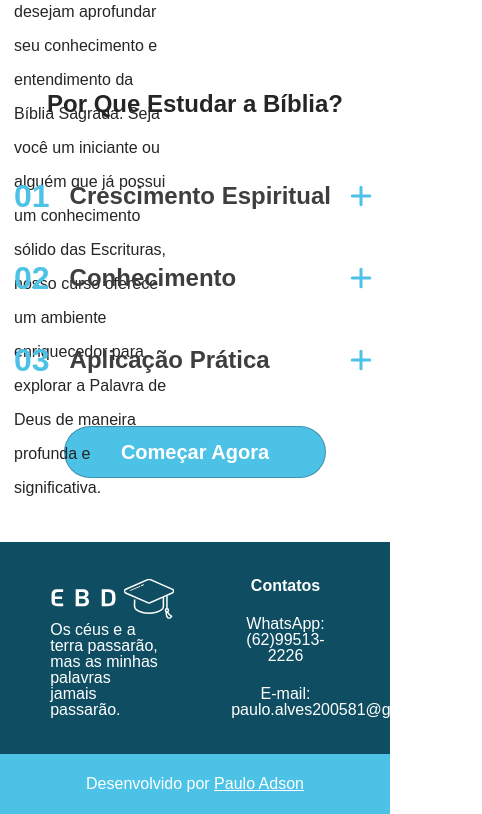
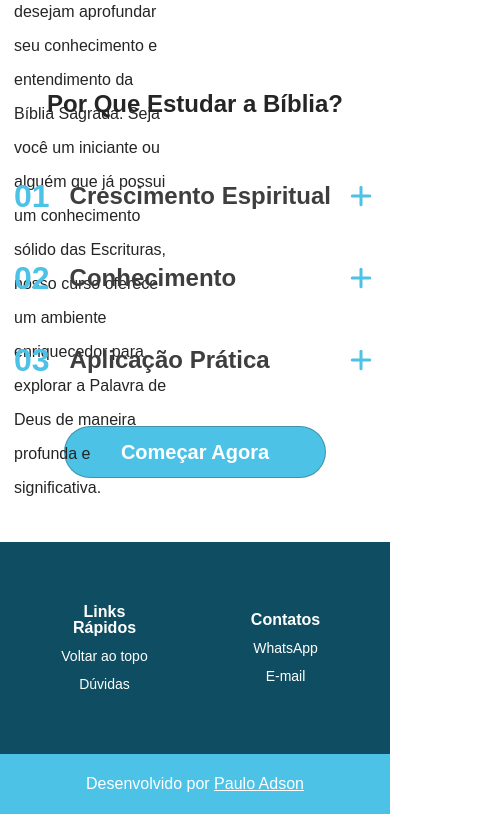
Before and after one commit to PauloAdson/escola-biblica, a React (Create React App) app: page / in a window 390 px wide. Shown: the part 1123-1937 px from the top of the page, 482 px wide, since content can reach past the window. Built offline with nearby package versions, Linux system fonts and the light colour scheme; a web font is replaced by a local one.

Commit message:
arrumando a responsividade do site

```diff
--- a/src/components/Footer/Footer.jsx
+++ b/src/components/Footer/Footer.jsx
@@ -23,8 +23,8 @@ export class Footer extends React.Component {
                         <div className="footer__content-links footer__content-height">
                             <h4>Contatos</h4>
 
-                            <p>WhatsApp: <a href="https://wa.me/5562995132226" target="_blank">(62)99513-2226</a></p>
-                            <p>E-mail: <a href="mailto:paulo.alves200581@gmail.com">paulo.alves200581@gmail.com</a></p>
+                            <p><a href="https://wa.me/5562995132226" target="_blank">WhatsApp</a></p>
+                            <p><a href="mailto:paulo.alves200581@gmail.com">E-mail</a></p>
                         </div>
                     </div>
 
--- a/src/components/Footer/styles.css
+++ b/src/components/Footer/styles.css
@@ -69,12 +69,22 @@ div.footer__copyright a:hover {
 }
 
 @media screen and (max-width: 767px) {
-    div.footer__links-rapidos {
+    div.footer__content-logo {
         display: none;
     }
 
     footer div.footer__content {
         display: flex;
         justify-content: space-around;
+        align-items: center;
     }
+div.footer__content-links {
+    display: flex;
+    flex-direction: column;
+    gap: 1.2rem;
 }
+div.footer__content-links a {
+font-size: 1.4rem;
+}
+
+}
--- a/src/components/Header/styles.css
+++ b/src/components/Header/styles.css
@@ -21,4 +21,8 @@ nav.menu div.menu-links {
     align-items: center;
 }
 
-@media screen and (max-width: 999px) {}
+@media screen and (max-width: 767px) {
+    div.menu-links .btn-header.cadastro {
+        display: none;
+    }
+}
```
